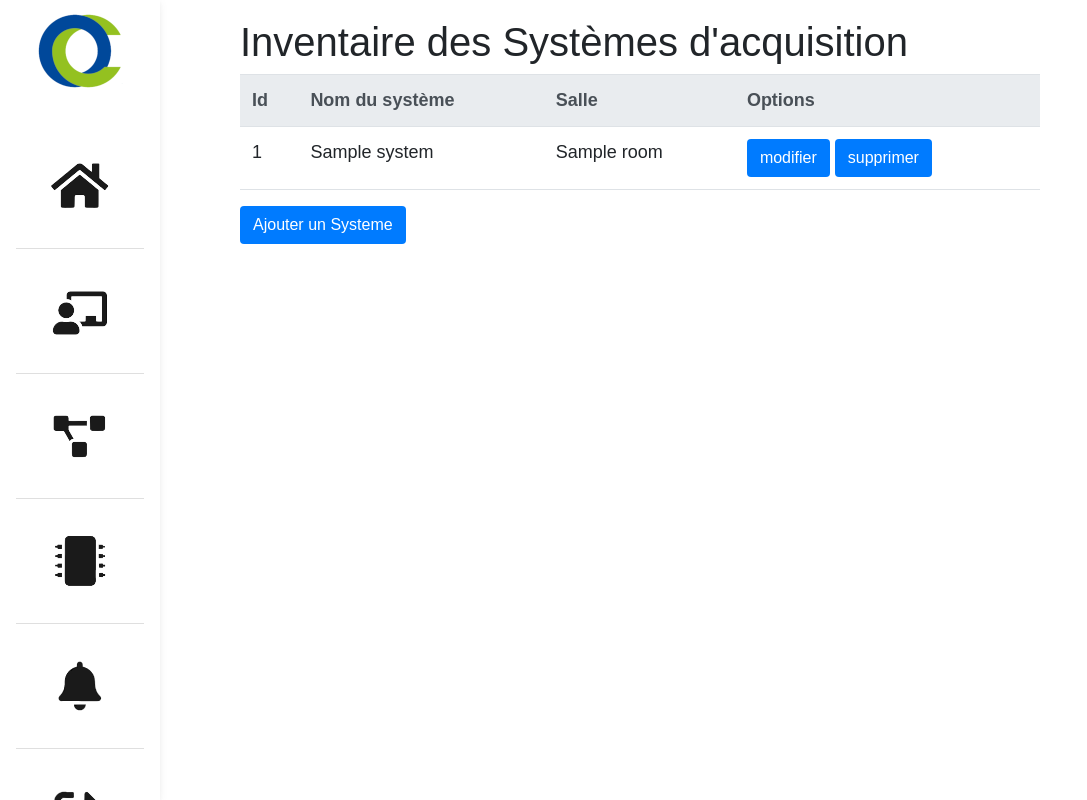
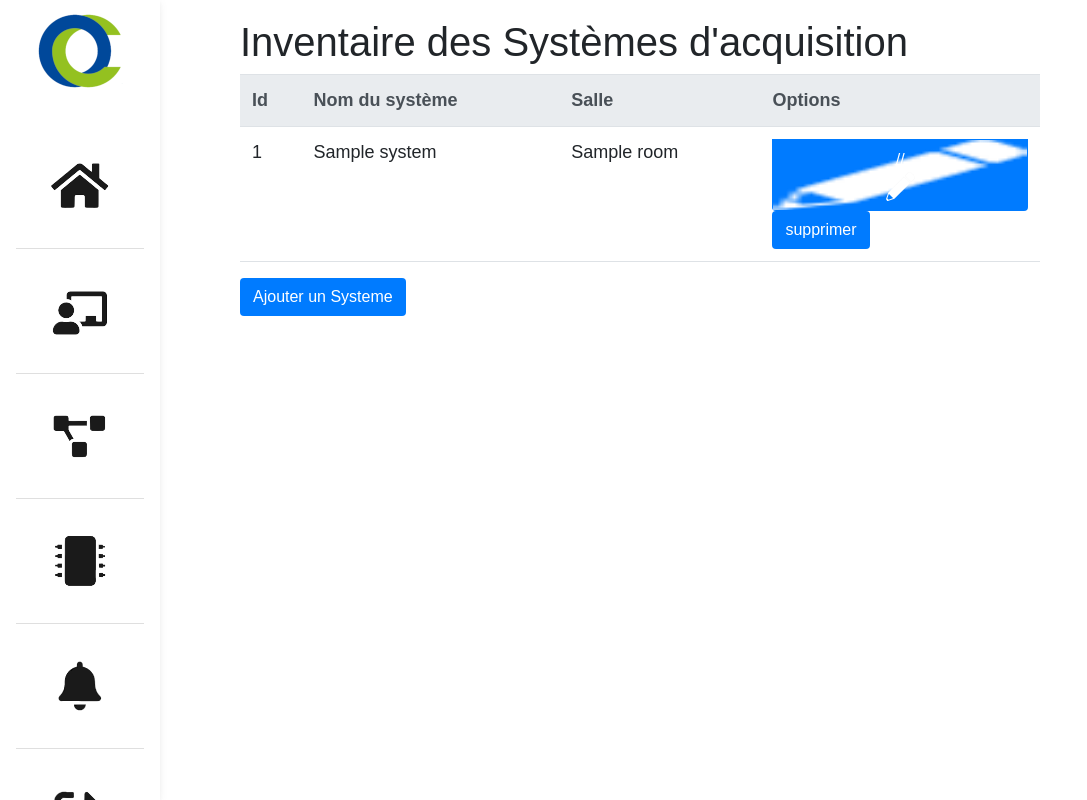
Before and after one commit to Remyto667/SmartCampus, a Symfony app: template symfony/templates/admin/lister_systemes.html.twig in a window 1280 px wide. Shown: the whole page, without its empty margins (0-1087 px from the left). Run offline with Twig, Linux system fonts and the light colour scheme; the template is opened without the code that fills it: most values are stand-ins (such as "Sample title", 1, 10 or a date in 2020); some libraries are stand-ins or nearby versions.

Commit message:
crayon modifier

```diff
--- a/symfony/templates/admin/ajouter_systeme.html.twig
+++ b/symfony/templates/admin/ajouter_systeme.html.twig
@@ -51,7 +51,9 @@
 
         {{ form_start(form) }}
         {{ form_rest(form) }}
-        <button class="btn btn-primary" type="submit">Enregistrer le Système d'Acquisition</button>
+        <tr>
+            <td> <button class="btn btn-primary" type="submit">Enregistrer le Système d'Acquisition</button>  <a class="btn btn-primary" href="/admin/database/lister_systemes" role="button">Annuler</a></td>
+
 
         {{ form_end(form) }}
     </div>
--- a/symfony/templates/admin/lister_systemes.html.twig
+++ b/symfony/templates/admin/lister_systemes.html.twig
@@ -1,6 +1,6 @@
 {% extends 'basewithnavbar.html.twig' %}
 
-{% block title %}Hello AdminController!{% endblock %}
+{% block title %}Inventaire des Systemes d'Aquisition{% endblock %}
 
 {% block body %}
 <style>
@@ -42,6 +42,12 @@
         border-radius: 0.25rem;
         transition: color .15s ease-in-out,background-color .15s ease-in-out,border-color .15s ease-in-out,box-shadow .15s ease-in-out;
     }
+    .style1 {
+        background-image: url({{ asset('img/crayon_blanc.png') }});
+        background-repeat: no-repeat;
+        background-size: 100% 100%;
+        background-position: 0 0;
+    }
 </style>
 
 <div class="example-wrapper">
@@ -63,7 +69,12 @@
                 <td> {{ system.id }} </td>
                 <td> {{ system.name }}</td>
                 <td> {{ system.room.name }} </td>
-                <td> <a class="btn btn-primary" href="/admin/database/modifier_systeme/{{ system.id }}" role="button">modifier</a> <a class="btn btn-primary" href="/admin/database/modifier_systeme/{{ system.id }}" role="button">supprimer</a> </td>
+                <td>
+                    <a class="btn btn-primary list-group-item list-group-item-action py-2 ripple style1" href="/admin/database/modifier_systeme/{{ system.id }}"
+                    aria-current="true" role="button" >
+                    //<img class="rounded mx-auto d-block" src="{{ asset('img/crayon_blanc.png') }}"> <a/>
+
+                    <a class="btn btn-primary" href="/admin/database/supprimer_systeme/{{ system.id }}" role="button">supprimer</a> </td>
             </tr>
         {% endfor %}
         </tbody>
```
Also changed, not shown: symfony/src/Controller/AdminController.php (+13 -0 lines), symfony/public/img/crayon_blanc.png (added).
